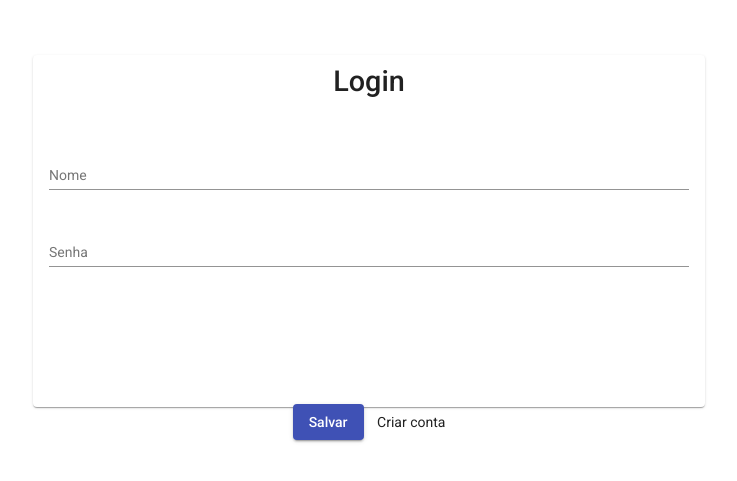
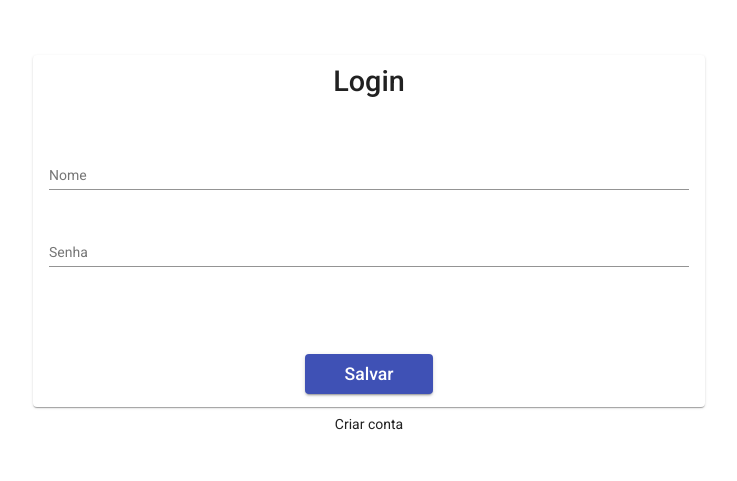
Before and after one commit to vitor-lupinetti/EntregaCerta, an Angular app in the folder entregaCerta/: page / in a window 1280 px wide. Shown: the part 169-650 px from the top of the page, without its empty margins (271-1008 px from the left). Built offline with nearby package versions, Linux system fonts and the light colour scheme.

Commit message:
add login

```diff
--- /dev/null
+++ b/entregaCerta/src/app/authentication/login/auth.service.ts
@@ -0,0 +1,42 @@
+import { ResultModel } from '../../models/resultModel';
+import { HttpClient } from '@angular/common/http';
+import { Injectable } from '@angular/core';
+import { Router } from '@angular/router';
+import { User } from './user';
+
+@Injectable({
+  providedIn: 'root'
+})
+export class AuthService {
+
+  logged:boolean = false;
+
+  constructor(private router: Router, private http : HttpClient) { }
+
+  private urlLogin: string = "http://localhost:3333/login"
+
+  private customer: ResultModel
+  sendLogin(user: User){
+
+    this.http.post<ResultModel>(this.urlLogin, user)
+              .subscribe(
+                result => {
+                  this.customer = result;
+                  console.log(this.customer)
+                  if(this.customer.customer.userEntity.userTypeEntity.description == "Buyer"){
+                    this.logged = true;
+                    this.router.navigate(['buyer/homeBuyer']);
+
+                  }
+                  else{
+                    console.log("Rota não encontrada")
+                  }
+                },
+                error => {
+                  if(error.status == 500) {
+                    console.log(error);
+                  }
+                }
+              )
+  }
+}
--- a/entregaCerta/src/app/authentication/login/login.component.css
+++ b/entregaCerta/src/app/authentication/login/login.component.css
@@ -7,9 +7,11 @@
     text-align: center;
     width: 50%;
     height: 40%;
+
 }
 
 .title{
+    margin-top: 20px;
     font-size: 1.8rem;
 }
 
@@ -21,10 +23,18 @@ form{
 }
 
 button{
-    margin-top: 100px;
-    margin-right: 10px;
+    margin: auto;
+    font-size: 1.1rem;
+    margin-top: 50px;
+    width: 20%;
+    height: 40px;
+    margin-bottom: 20px;
 }
 
 .input{
     margin-bottom: 20px;
 }
+
+a{
+    cursor:pointer;
+}
--- a/entregaCerta/src/app/authentication/login/login.component.html
+++ b/entregaCerta/src/app/authentication/login/login.component.html
@@ -5,7 +5,7 @@
     <form>
         <mat-form-field class="input">
 
-            <input  matInput placeholder="Nome" [(ngModel)]="name" name="name">
+            <input  matInput placeholder="Nome" [(ngModel)]="user" name="name">
 
         </mat-form-field>
 
@@ -14,8 +14,6 @@
             <input matInput placeholder="Senha" [(ngModel)]="password" name="password">
 
         </mat-form-field>
-    </form>
-
 
         <button mat-raised-button (click)="login()" color="primary">
             Salvar
@@ -24,4 +22,6 @@
         <a (click)="create()" >
             Criar conta
         </a>
+    </form>
+
 </mat-card>
--- a/entregaCerta/src/app/authentication/login/login.component.ts
+++ b/entregaCerta/src/app/authentication/login/login.component.ts
@@ -1,5 +1,7 @@
+import { AuthService } from './auth.service';
 import { Component, OnInit } from '@angular/core';
 import { Router } from '@angular/router';
+import { User } from './user';
 
 @Component({
   selector: 'app-login',
@@ -8,18 +10,22 @@ import { Router } from '@angular/router';
 })
 export class LoginComponent implements OnInit {
 
+ userModel:User = new User();
 
-  name: string = '';
+
+  user: string = '';
   password:string = '';
 
-  constructor(private router: Router) { }
+  constructor(private router: Router, private authService: AuthService) { }
 
   ngOnInit(): void {
   }
 
   login():void{
-    console.log("Usuário " + this.name);
-    this.router.navigate(['buyer/homeBuyer']);
+    this.userModel.user = this.user;
+    this.userModel.password = this.password;
+    this.authService.sendLogin(this.userModel);
+
   }
 
   create(): void{
--- /dev/null
+++ b/entregaCerta/src/app/authentication/login/user.ts
@@ -0,0 +1,51 @@
+export class User {
+
+    password:string;
+    user:string;
+
+
+
+
+    // public getUserTypeEntity(): string{
+    //     return this.userTypeEntity;
+    // }
+    // public setUserTypeEntity(userTypeEntity:string):void{
+    //     this.userTypeEntity = userTypeEntity;
+    // }
+
+    // public getId(): string{
+    //     return this.id;
+    // }
+    // public setId(id:string):void{
+    //     this.id = id;
+    // }
+
+    // public getIdUserType(): string{
+    //     return this.idUserType;
+    // }
+    // public setIdUserType(idUserType:string):void{
+    //     this.idUserType = idUserType;
+    // }
+
+    // public getPassword(): string{
+    //     return this.password;
+    // }
+    // public setPassword(password:string):void{
+    //     this.password = password;
+    // }
+
+    // public getUser(): string{
+    //     return this.user;
+    // }
+    // public setUser(user:string):void{
+    //     this.user = user;
+    // }
+
+    // public getDescription(): string{
+    //     return this.description;
+    // }
+    // public setDescription(description:string):void{
+    //     this.description = description;
+    // }
+
+}
--- /dev/null
+++ b/entregaCerta/src/app/models/neighborhoodModel.ts
@@ -0,0 +1,4 @@
+export interface NeighborhoodModel{
+    id:string;
+    name:string;
+}
--- /dev/null
+++ b/entregaCerta/src/app/models/resultModel.ts
@@ -0,0 +1,4 @@
+import { CustomerModel } from './customerModel';
+export interface ResultModel{
+    customer:CustomerModel;
+}
--- /dev/null
+++ b/entregaCerta/src/app/models/userTypeModel.ts
@@ -0,0 +1,4 @@
+export interface UserTypeModel{
+    id: string;
+    description: string;
+}
```
Also changed, not shown: entregaCerta/src/app/app.module.ts (+4 -3 lines), entregaCerta/src/app/models/addressModel.ts (added, +9 -0 lines), entregaCerta/src/app/models/customerModel.ts (added, +9 -0 lines), entregaCerta/src/app/models/userModel.ts (added, +7 -0 lines). Lines whose indentation alone changed are shown as unchanged.
